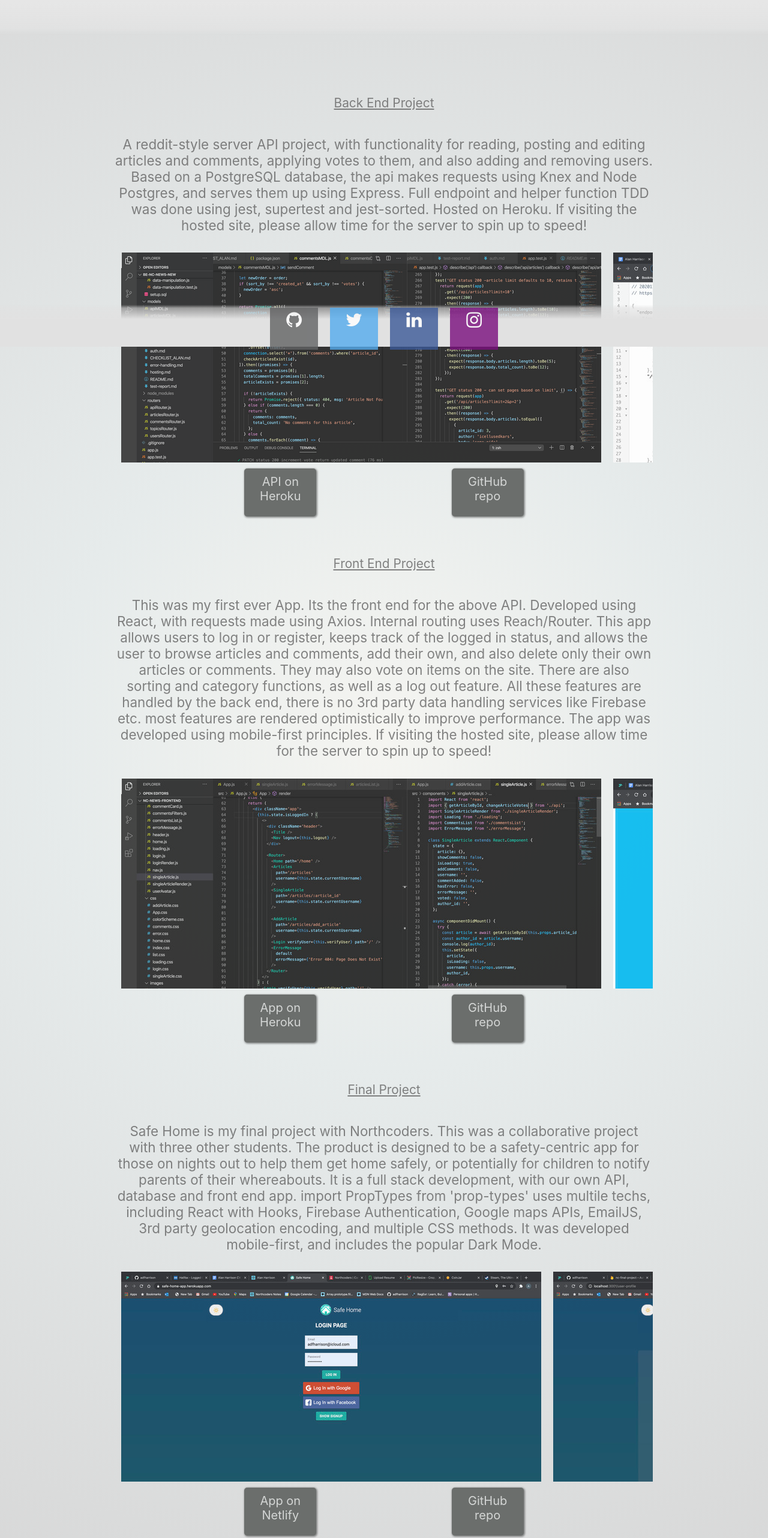
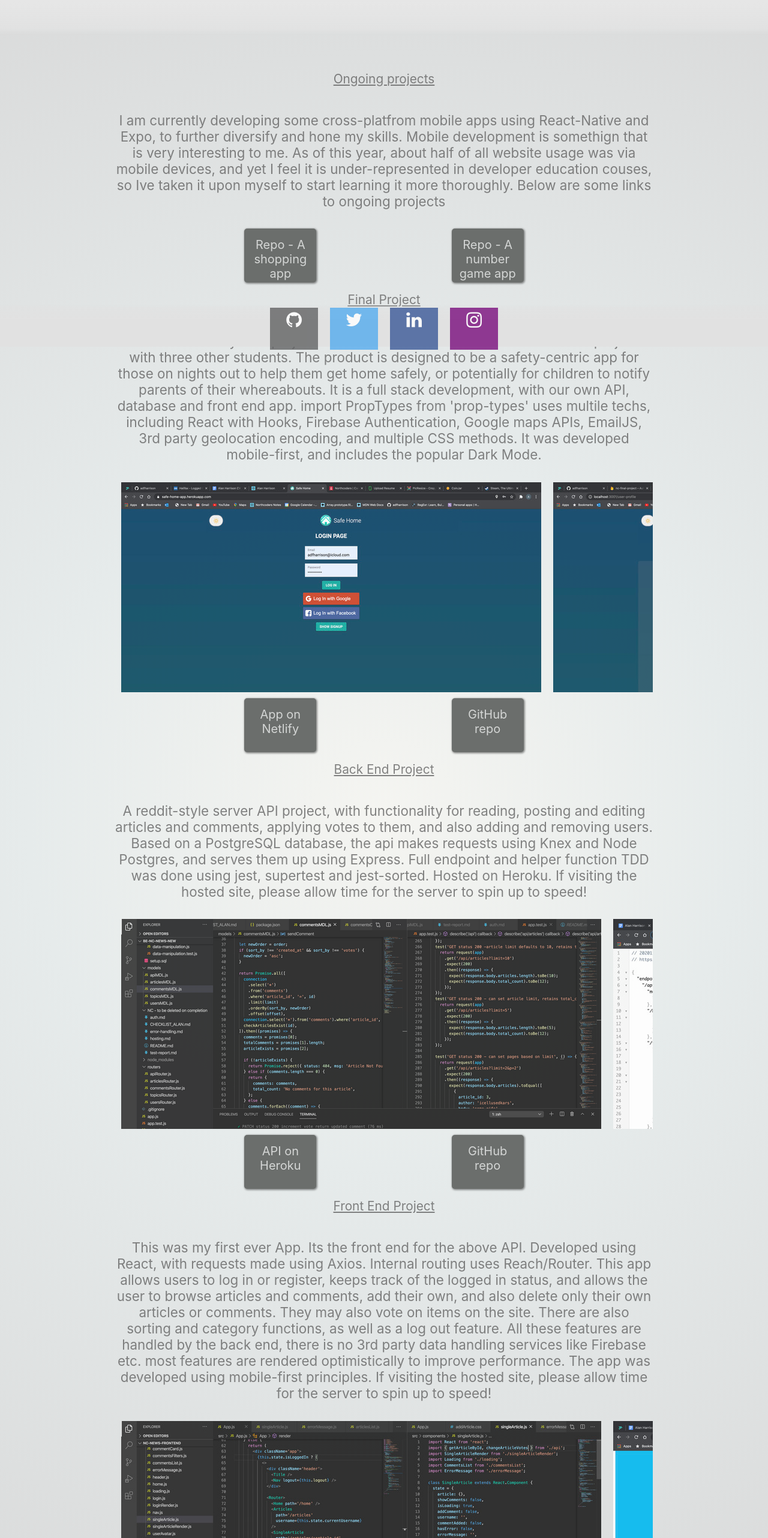
Before and after one commit to adfharrison/react-portfolio, a React (Create React App) app: page /portfolio in a window 1280 px wide. Shown: the part 222-2786 px from the top of the page at 60% size. Built offline with nearby package versions, Linux system fonts and the light colour scheme.

Commit message:
another netlify push

```diff
--- a/src/components/portfolio.js
+++ b/src/components/portfolio.js
@@ -18,6 +18,106 @@ const Portfolio = (props) => {
   });
   return (
     <div class='flex-container bio'>
+      <div class='portfolio-header '>
+        <p>Ongoing projects</p>
+      </div>
+      <p>
+        I am currently developing some cross-platfrom mobile apps using
+        React-Native and Expo, to further diversify and hone my skills. Mobile
+        development is somethign that is very interesting to me. As of this
+        year, about half of all website usage was via mobile devices, and yet I
+        feel it is under-represented in developer education couses, so Ive taken
+        it upon myself to start learning it more thoroughly. Below are some
+        links to ongoing projects
+      </p>
+      <div class='button-container'>
+        <a
+          class='link-button grey-button heroku'
+          href='https://github.com/adfharrison/RN-shop-app'
+          target='_blank'
+          rel='noreferrer'
+        >
+          Repo - A shopping app
+        </a>
+        {/* <a
+          class='link-button grey-button github'
+          href='https://github.com/adfharrison/RN-Meals-app'
+          target='_blank'
+          rel='noreferrer'
+        >
+          Repo - A recipe app
+        </a> */}
+        <a
+          class='link-button grey-button github'
+          href='https://github.com/adfharrison/RN-guess-a-number'
+          target='_blank'
+          rel='noreferrer'
+        >
+          Repo - A number game app
+        </a>
+      </div>
+      <div class='portfolio-header '>
+        <p>Final Project</p>
+      </div>
+      <p>
+        Safe Home is my final project with Northcoders. This was a collaborative
+        project with three other students. The product is designed to be a
+        safety-centric app for those on nights out to help them get home safely,
+        or potentially for children to notify parents of their whereabouts. It
+        is a full stack development, with our own API, database and front end
+        app. import PropTypes from 'prop-types' uses multile techs, including
+        React with Hooks, Firebase Authentication, Google maps APIs, EmailJS,
+        3rd party geolocation encoding, and multiple CSS methods. It was
+        developed mobile-first, and includes the popular Dark Mode.
+      </p>
+
+      <div class='gallery'>
+        <div class='scrolling-wrapper'>
+          <div class='card'>
+            {' '}
+            <img id='pic-1' src={projlogin} alt='project login page' />
+          </div>
+          <div class='card'>
+            {' '}
+            <img id='pic-2' src={projnewUser} alt='project new user page' />
+          </div>
+          <div class='card'>
+            {' '}
+            <img id='pic-3' src={projUserProfile} alt=' project user page' />
+          </div>
+          <div class='card'>
+            {' '}
+            <img id='pic-4' src={projMain} alt=' project main page' />
+          </div>
+          <div class='card'>
+            {' '}
+            <img id='pic-5' src={projMapping} alt=' project mapping page' />
+          </div>
+          <div class='card'>
+            {' '}
+            <img id='pic-6' src={projJourney} alt=' project journey page' />
+          </div>
+        </div>
+      </div>
+
+      <div class='button-container'>
+        <a
+          class='link-button grey-button heroku'
+          href='https://safe-home-app.netlify.app'
+          target='_blank'
+          rel='noreferrer'
+        >
+          App on Netlify
+        </a>
+        <a
+          class='link-button grey-button github'
+          href='https://github.com/adfharrison/nc-final-project-frontend'
+          target='_blank'
+          rel='noreferrer'
+        >
+          GitHub repo
+        </a>
+      </div>
       <div class='portfolio-header '>
         <p>Back End Project</p>
       </div>
@@ -119,69 +219,6 @@ const Portfolio = (props) => {
           GitHub repo
         </a>
       </div>
-
-      <div class='portfolio-header '>
-        <p>Final Project</p>
-      </div>
-      <p>
-        Safe Home is my final project with Northcoders. This was a collaborative
-        project with three other students. The product is designed to be a
-        safety-centric app for those on nights out to help them get home safely,
-        or potentially for children to notify parents of their whereabouts. It
-        is a full stack development, with our own API, database and front end
-        app. import PropTypes from 'prop-types' uses multile techs, including
-        React with Hooks, Firebase Authentication, Google maps APIs, EmailJS,
-        3rd party geolocation encoding, and multiple CSS methods. It was
-        developed mobile-first, and includes the popular Dark Mode.
-      </p>
-
-      <div class='gallery'>
-        <div class='scrolling-wrapper'>
-          <div class='card'>
-            {' '}
-            <img id='pic-1' src={projlogin} alt='project login page' />
-          </div>
-          <div class='card'>
-            {' '}
-            <img id='pic-2' src={projnewUser} alt='project new user page' />
-          </div>
-          <div class='card'>
-            {' '}
-            <img id='pic-3' src={projUserProfile} alt=' project user page' />
-          </div>
-          <div class='card'>
-            {' '}
-            <img id='pic-4' src={projMain} alt=' project main page' />
-          </div>
-          <div class='card'>
-            {' '}
-            <img id='pic-5' src={projMapping} alt=' project mapping page' />
-          </div>
-          <div class='card'>
-            {' '}
-            <img id='pic-6' src={projJourney} alt=' project journey page' />
-          </div>
-        </div>
-      </div>
-
-      <div class='button-container'>
-        <a
-          class='link-button grey-button heroku'
-          href='https://safe-home-app.netlify.app'
-          target='_blank'
-          rel='noreferrer'
-        >
-          App on Netlify
-        </a>
-        <a
-          class='link-button grey-button github'
-          href='https://github.com/adfharrison/nc-final-project-frontend'
-          target='_blank'
-          rel='noreferrer'
-        >
-          GitHub repo
-        </a>
-      </div>
     </div>
   );
 };
--- a/src/components/quals.js
+++ b/src/components/quals.js
@@ -1,6 +1,9 @@
-import React from 'react';
+import React, { useEffect } from 'react';
 
 const Quals = (props) => {
+  useEffect(() => {
+    window.scrollTo(0, 0);
+  });
   return (
     <div className='flex-container'>
       <div className='bio'>
--- a/src/styles/bio.css
+++ b/src/styles/bio.css
@@ -32,7 +32,7 @@
   text-decoration: underline;
   text-decoration-color: rgba(100, 100, 100, 0.8);
   font-size: 1.3rem;
-  margin-top: 100px;
+  margin-top: 60px;
 }
 
 .bio {
--- a/src/styles/footer.css
+++ b/src/styles/footer.css
@@ -1,6 +1,6 @@
 .footer {
   position: fixed;
-  left: 0;
+  /* left: 0; */
   bottom: 0;
   width: 100%;
   background: linear-gradient(
--- a/src/styles/linkButtons.css
+++ b/src/styles/linkButtons.css
@@ -14,9 +14,10 @@
 
 .link-button {
   /* background-color: #eeeeee; */
-  padding: 10px 10px;
+  padding: 15px 10px;
   text-decoration: none;
   text-align: center;
+
   border-radius: 5px;
   cursor: pointer;
   font-family: -apple-system, BlinkMacSystemFont, 'Segoe UI', Roboto, Oxygen,
```
Also changed, not shown: 2 other files (tests, documents, lock files or other folders).
